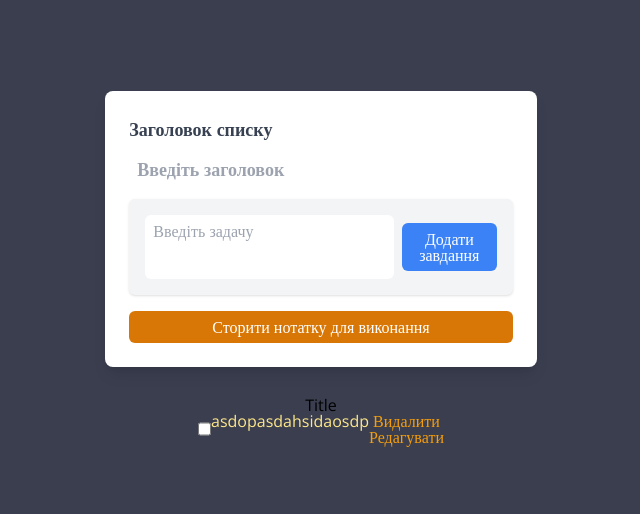
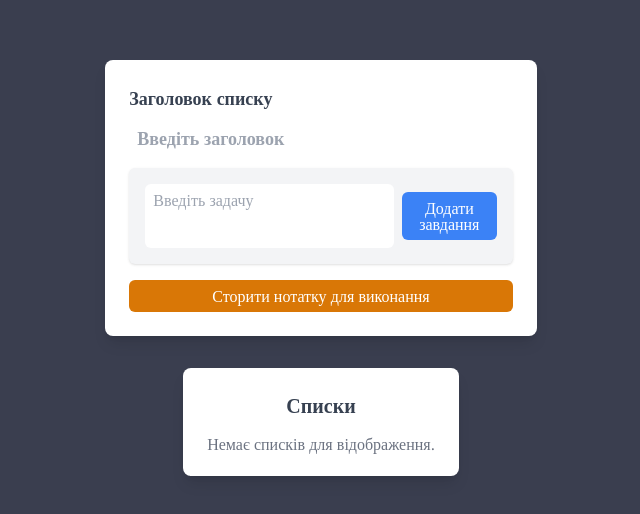
Before and after one commit to Vladosik337/to-do-list-React, a React app: page / in a window 1280 px wide. Shown: the part 132-646 px from the top of the page, without its empty margins (319-959 px from the left). Built offline with nearby package versions, Linux system fonts and the light colour scheme; the HTML template or start-up script is replaced by a standard one.

Commit message:
[FEAT] ListViewer

```diff
--- a/src/App.tsx
+++ b/src/App.tsx
@@ -1,15 +1,32 @@
-import {useState} from 'react';
+import { useState } from 'react';
 import './styles/style.scss';
-import ListCreator from "./components/ListCreator.tsx";
-import ListViewer from "./components/ListViewer.tsx";
+import ListCreator from "./components/ListCreator";
+import ListViewer from "./components/ListViewer";
+
+interface Task {
+    title: string;
+    tasks: string[];
+}
 
 function App() {
+    const [lists, setLists] = useState<Task[]>([]); // Зберігаємо всі списки
+    const [listTitle, setListTitle] = useState(''); // Заголовок списку
+    const [newListTask, setNewListTask] = useState(''); // Нова задача
+    const [tasks, setTasks] = useState<string[]>([]); // Список задач
+
     return (
         <div className="min-h-full flex flex-col items-center justify-center overflow-clip h-screen">
-            <ListCreator/>
-            <div className={'view-lists'}>
-                <ListViewer/>
-            </div>
+            <ListCreator
+                lists={lists}
+                setLists={setLists}
+                listTitle={listTitle}
+                setListTitle={setListTitle}
+                newListTask={newListTask}
+                setNewListTask={setNewListTask}
+                tasks={tasks}
+                setTasks={setTasks}
+            />
+            <ListViewer lists={lists} setLists={setLists} />
         </div>
     );
 }
--- a/src/components/ListCreator.tsx
+++ b/src/components/ListCreator.tsx
@@ -1,30 +1,41 @@
-import React, { useState } from 'react';
+interface Task {
+    title: string;
+    tasks: string[];
+}
 
 interface ListCreatorProps {
+    lists: Task[];
+    setLists: (lists: Task[]) => void;
     listTitle: string;
     setListTitle: (title: string) => void;
-    listTask: string;
-    setListTask: (task: string) => void;
+    newListTask: string;
+    setNewListTask: (task: string) => void;
+    tasks: string[];
+    setTasks: (tasks: string[]) => void;
 }
 
-const ListCreator = ({ listTitle, setListTitle, listTask, setListTask }) => {
-    const [tasks, setTasks] = useState<string[]>([]);
+const ListCreator = ({lists, setLists, listTitle, setListTitle, newListTask, setNewListTask, tasks, setTasks}: ListCreatorProps) => {
+    const addTask = () => {
+        if (newListTask.trim() !== '') {
+            setTasks([...tasks, newListTask]);
+            setNewListTask('');
+        }
+    };
 
-    const addTask = () => {
-        if (listTask.trim() !== '') {
-            setTasks([...tasks, listTask]);
-            setListTask('');
+    const createList = () => {
+        if (listTitle.trim() !== '' && tasks.length > 0) {
+            const newList = { title: listTitle, tasks };
+            setLists([...lists, newList]);
+            console.log('Updated Lists:', [...lists, newList])
+            setListTitle('');
+            setTasks([]);
+        } else {
+            alert('Заголовок списку або задачі не можуть бути пустими');
         }
     };
 
     const updateTask = (index: number, value: string) => {
-        const updatedTasks = tasks.map((task, i) => {
-            if (i === index) {
-                return value;
-            } else {
-                return task;
-            }
-        });
+        const updatedTasks = tasks.map((task, i) => (i === index ? value : task));
         setTasks(updatedTasks);
     };
 
@@ -65,20 +76,15 @@ const ListCreator = ({ listTitle, setListTitle, listTask, setListTask }) => {
                     <textarea
                         placeholder="Введіть задачу"
                         className="w-full h-16 p-2 border border-gray-300 rounded-md focus:outline-none focus:ring focus:ring-amber-400 resize-none"
-                        value={listTask}
-                        onChange={(e) => setListTask(e.target.value)}
+                        value={newListTask}
+                        onChange={(e) => setNewListTask(e.target.value)}
                     />
-                    <button
-                        className="ml-2 p-2 text-white bg-blue-500 rounded-md hover:bg-blue-600 transition duration-200"
-                        onClick={addTask}
-                    >
+                    <button className="ml-2 p-2 text-white bg-blue-500 rounded-md hover:bg-blue-600 transition duration-200" onClick={addTask}>
                         Додати завдання
                     </button>
                 </li>
             </ul>
-            <button
-                className="mt-4 w-full p-2 text-white bg-amber-600 rounded-md hover:bg-amber-700 transition duration-200"
-            >
+            <button className="mt-4 w-full p-2 text-white bg-amber-600 rounded-md hover:bg-amber-700 transition duration-200" onClick={createList}>
                 Сторити нотатку для виконання
             </button>
         </div>
--- a/src/components/ListViewer.tsx
+++ b/src/components/ListViewer.tsx
@@ -1,19 +1,46 @@
-import React from 'react';
+import React, {useState} from 'react';
 
-const ListViewer = () => {
+interface Task {
+    title: string;
+    tasks: string[];
+}
+
+interface ListViewerProps {
+    lists: Task[];
+    setLists: React.Dispatch<React.SetStateAction<Task[]>>;
+}
+
+const ListViewer = ({ lists }: ListViewerProps) => {
+    const [complite, setComplite] = useState(false);
+    const checkboxComplite = () => {
+        setComplite(!complite);
+    }
+
     return (
-        <div className={'list mt-[30px]'}>
-            <h3 className={'text-center'}>Title</h3>
-            <ul>
-                <li className={'text-amber-200 flex justify-between'}>
-                    <input type="checkbox"/>
-                    asdopasdahsidaosdp
-                    <div className={'flex flex-col'}>
-                        <button className={'text-amber-500 '}>Видалити</button>
-                        <button className={'text-amber-500'}>Редагувати</button>
-                    </div>
-                </li>
-            </ul>
+        <div className="list mt-8 p-6 max-w-lg mx-auto bg-white rounded-lg shadow-lg">
+            <h3 className="text-center text-xl font-bold text-gray-700 mb-4">Списки</h3>
+            {lists.length === 0 ? (
+                <p className="text-center text-gray-500">Немає списків для відображення.</p>
+            ) : (
+                <ul className="space-y-4">
+                    {lists.map((list, index) => (
+                        <li key={index} className="border-b pb-4 mb-4">
+                            <h4 className="text-lg font-semibold">{list.title}</h4>
+                            <ul className="space-y-2">
+                                {list.tasks.map((task, taskIndex) => (
+                                    <li key={taskIndex} className={`${complite ? 'line-through text-gray-400' : 'text-gray-700'}`}>
+                                        <input type="checkbox"
+                                               className="h-5 w-5 text-blue-500 focus:ring-blue-400 focus:ring-2 rounded"
+                                               onChange={checkboxComplite}/>
+                                        {task}
+                                        <button className="text-red-500 hover:text-red-700 transition duration-200">Видалити</button>
+                                    </li>
+                                ))}
+                            </ul>
+                        </li>
+                    ))}
+                </ul>
+            )}
         </div>
     );
 };
--- a/tsconfig.app.json
+++ b/tsconfig.app.json
@@ -18,7 +18,8 @@
     "strict": true,
     "noUnusedLocals": true,
     "noUnusedParameters": true,
-    "noFallthroughCasesInSwitch": true
+    "noFallthroughCasesInSwitch": true,
+    "allowSyntheticDefaultImports": true
   },
   "include": ["src"]
 }
```
